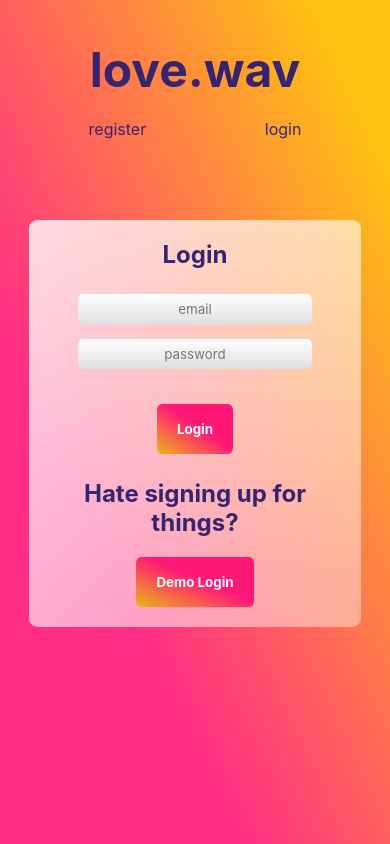
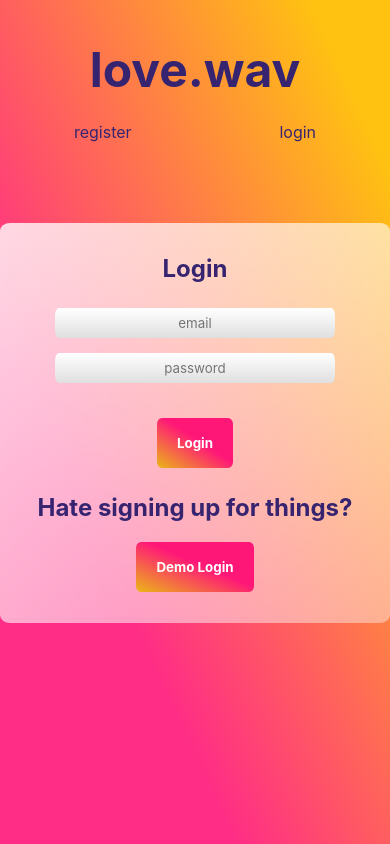
Before and after one commit to ydnaod/Love.wav, a React (Create React App) app: page /login in a window 390 px wide. Built offline with nearby package versions, Linux system fonts and the light colour scheme; no server answers.

Commit message:
fix mobile responsiveness at match dashboard

```diff
--- a/src/App.css
+++ b/src/App.css
@@ -149,13 +149,15 @@ input {
     display: flex;
     justify-content: center;
     width: 100%;
+    height: 100%;
+    min-height: 100vh;
   }
 
   .App-Content{
     display: flex;
     text-align: center;
     flex-direction: column;
-    width: 85%;
+    width: 100%;
     height: auto;
     padding-top: 0;
   }
--- a/src/Components/MatchDashboard/MatchDashboard.css
+++ b/src/Components/MatchDashboard/MatchDashboard.css
@@ -51,6 +51,10 @@
         margin: 0;
         border-radius: 10% / 5%;
         margin-bottom: 15px;
-        min-height: 575px;
+        max-height: 750px;
+    }
+
+    .nameSection{
+        height: auto;
     }
 }
--- a/src/Components/Profile/Profile.css
+++ b/src/Components/Profile/Profile.css
@@ -55,3 +55,17 @@ hr{
     flex-direction: column;
     width: 40%;
 }
+
+@media only screen and (max-width: 1020px) {
+    .Profile{
+        width: 100%;
+        margin: 0;
+        border-radius: 10% / 5%;
+        margin-bottom: 15px;
+    }
+
+    .entireProfile{
+        width: 100%;
+        height: 100%;
+    }
+}
```
